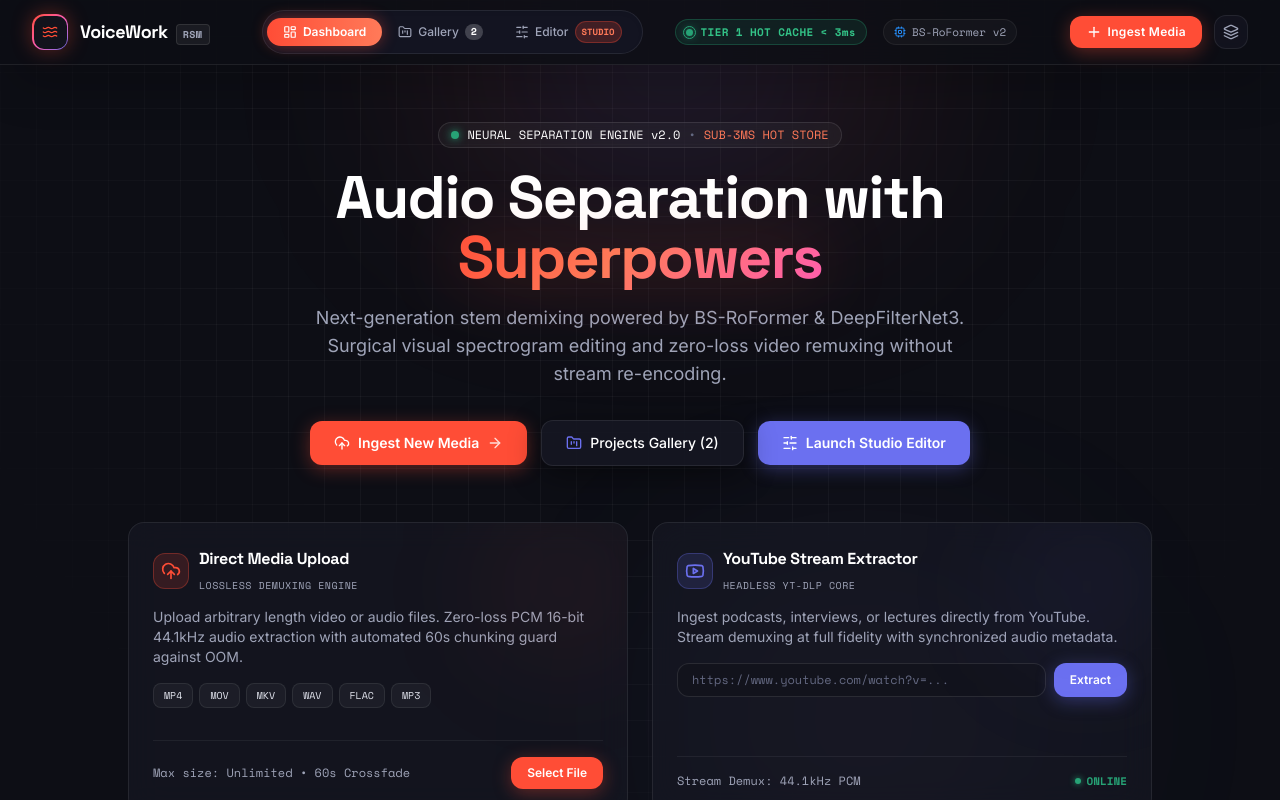
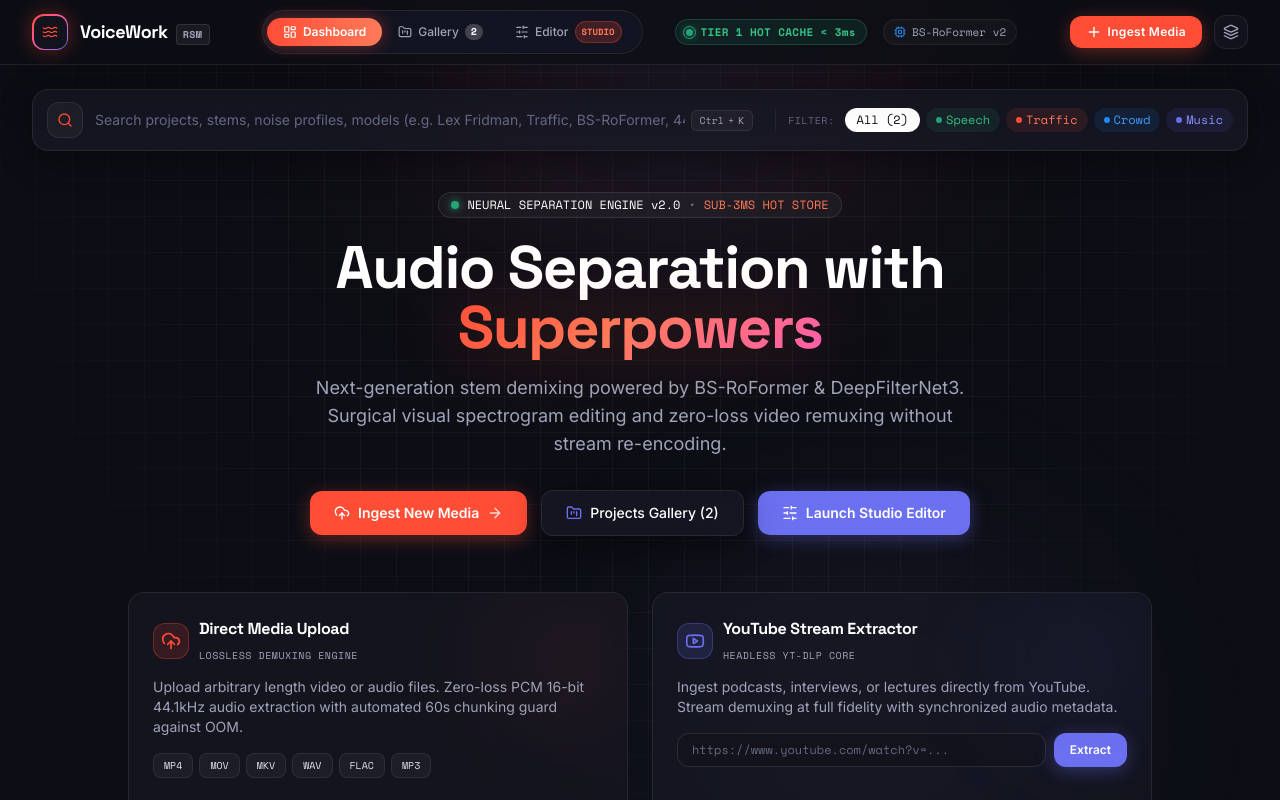
Before and after one commit to adityachourasia10329/voicework_rsm, a Next.js app in the folder frontend/: page / in a window 1280 px wide. Shown: the top 800 px of the page. Built offline with nearby package versions, Linux system fonts and the light colour scheme.

Commit message:
feat(search): add global search bar above dashboard and gallery with hotkey and stem filters

```diff
--- a/frontend/app/page.tsx
+++ b/frontend/app/page.tsx
@@ -1,6 +1,7 @@
 'use client';
 
-import React, { useState, useEffect } from 'react';
+import React, { useState, useEffect, useRef, useMemo } from 'react';
+import Link from 'next/link';
 import { Navbar } from '../components/Navbar';
 import { ProjectGallery } from '../components/ProjectGallery';
 import { IngestionModal } from '../components/IngestionModal';
@@ -21,7 +22,12 @@ import {
   Activity,
   Zap,
   Radio,
-  SlidersHorizontal
+  SlidersHorizontal,
+  Search,
+  X,
+  Clock,
+  Play,
+  Filter
 } from 'lucide-react';
 
 export default function HomePage() {
@@ -29,6 +35,12 @@ export default function HomePage() {
   const [activeTab, setActiveTab] = useState<'dashboard' | 'gallery' | 'editor'>('dashboard');
   const [isIngestOpen, setIsIngestOpen] = useState(false);
   const [ytUrl, setYtUrl] = useState('');
+
+  // Global Top-Level Search & Filter State (above dashboard & gallery)
+  const [globalSearchQuery, setGlobalSearchQuery] = useState('');
+  const [activeStemFilter, setActiveStemFilter] = useState<'ALL' | 'SPEECH' | 'TRAFFIC' | 'CROWD' | 'MUSIC'>('ALL');
+  const [isSearchFocused, setIsSearchFocused] = useState(false);
+  const searchInputRef = useRef<HTMLInputElement>(null);
 
   // Sync tab with URL search parameter if present
   useEffect(() => {
@@ -43,6 +55,18 @@ export default function HomePage() {
         window.location.href = '/editor';
       }
     }
+  }, []);
+
+  // Keyboard shortcut for quick search focus (Ctrl+K / Cmd+K)
+  useEffect(() => {
+    const handleKeyDown = (e: KeyboardEvent) => {
+      if ((e.ctrlKey || e.metaKey) && e.key.toLowerCase() === 'k') {
+        e.preventDefault();
+        searchInputRef.current?.focus();
+      }
+    };
+    window.addEventListener('keydown', handleKeyDown);
+    return () => window.removeEventListener('keydown', handleKeyDown);
   }, []);
 
   const handleTabChange = (tab: 'dashboard' | 'gallery' | 'editor') => {
@@ -69,6 +93,33 @@ export default function HomePage() {
     setIsIngestOpen(true);
   };
 
+  // Filter projects by global search query and selected stem category
+  const filteredProjects = useMemo(() => {
+    return projects.filter((p) => {
+      const q = globalSearchQuery.toLowerCase().trim();
+      const matchesText =
+        !q ||
+        p.title.toLowerCase().includes(q) ||
+        p.sourceType.toLowerCase().includes(q) ||
+        p.stems.some((s) => s.label.toLowerCase().includes(q) || s.type.toLowerCase().includes(q));
+
+      const matchesStem =
+        activeStemFilter === 'ALL' ||
+        (activeStemFilter === 'SPEECH' && p.stems.some((s) => s.type.includes('SPEECH'))) ||
+        (activeStemFilter === 'TRAFFIC' && p.stems.some((s) => s.type.includes('TRAFFIC'))) ||
+        (activeStemFilter === 'CROWD' && p.stems.some((s) => s.type.includes('CROWD'))) ||
+        (activeStemFilter === 'MUSIC' && p.stems.some((s) => s.type.includes('MUSIC')));
+
+      return matchesText && matchesStem;
+    });
+  }, [projects, globalSearchQuery, activeStemFilter]);
+
+  const formatDuration = (seconds: number) => {
+    const mins = Math.floor(seconds / 60);
+    const secs = Math.floor(seconds % 60);
+    return `${mins}:${secs < 10 ? '0' : ''}${secs}`;
+  };
+
   return (
     <div className="min-h-screen text-[#F3F4F8] font-sans">
       <Navbar
@@ -78,14 +129,163 @@ export default function HomePage() {
         projectCount={projects.length}
       />
 
-      <main className="max-w-7xl mx-auto px-4 sm:px-6 lg:px-8 pt-8 pb-24">
+      <main className="max-w-7xl mx-auto px-4 sm:px-6 lg:px-8 pt-6 pb-24">
+
+        {/* ============================================================ */}
+        {/* GLOBAL COMMAND & SEARCH BAR (Above Dashboard & Gallery Level)*/}
+        {/* ============================================================ */}
+        <section className="mb-8 relative z-30" aria-label="Global Workspace Search">
+          <div className="glass-panel rounded-2xl p-2 sm:p-2.5 border border-white/[0.08] shadow-2xl transition-all focus-within:border-[#FF4D36]/50 focus-within:shadow-[0_0_30px_rgba(255,77,54,0.18)]">
+            <div className="flex flex-col md:flex-row md:items-center gap-2.5">
+
+              {/* Search Input Container */}
+              <div className="relative flex-1 flex items-center">
+                <div className="w-9 h-9 rounded-xl bg-white/[0.04] border border-white/[0.08] flex items-center justify-center text-[#FF4D36] ml-1 flex-shrink-0">
+                  <Search className="w-4 h-4" />
+                </div>
+
+                <input
+                  ref={searchInputRef}
+                  type="text"
+                  placeholder="Search projects, stems, noise profiles, models (e.g. Lex Fridman, Traffic, BS-RoFormer, 44.1kHz)..."
+                  value={globalSearchQuery}
+                  onChange={(e) => setGlobalSearchQuery(e.target.value)}
+                  onFocus={() => setIsSearchFocused(true)}
+                  className="w-full bg-transparent pl-3 pr-20 py-2.5 text-xs sm:text-sm text-white placeholder-[#646982] focus:outline-none font-sans"
+                />
+
+                {/* Clear or Shortcut Pill */}
+                <div className="absolute right-3 flex items-center space-x-1.5">
+                  {globalSearchQuery ? (
+                    <button
+                      onClick={() => setGlobalSearchQuery('')}
+                      className="p-1 rounded-md text-[#9FA4B8] hover:text-white hover:bg-white/[0.08] transition-colors"
+                      title="Clear search"
+                    >
+                      <X className="w-4 h-4" />
+                    </button>
+                  ) : (
+                    <kbd className="hidden sm:inline-flex items-center space-x-1 text-[10px] font-mono px-2 py-0.5 rounded-md bg-white/[0.04] text-[#9FA4B8] border border-white/[0.08]">
+                      <span>Ctrl</span>
+                      <span>+</span>
+                      <span>K</span>
+                    </kbd>
+                  )}
+                </div>
+              </div>
+
+              {/* Quick Stem Filter Chips (Superlist Palette) */}
+              <div className="flex items-center space-x-1.5 overflow-x-auto pb-1 md:pb-0 px-1 border-t md:border-t-0 md:border-l border-white/[0.06] md:pl-3">
+                <span className="text-[10px] font-mono uppercase tracking-wider text-[#646982] hidden lg:inline mr-1">
+                  Filter:
+                </span>
+
+                <button
+                  onClick={() => setActiveStemFilter('ALL')}
+                  className={`px-3 py-1 rounded-xl text-xs font-mono font-medium transition-all flex-shrink-0 ${
+                    activeStemFilter === 'ALL'
+                      ? 'bg-white text-[#0D0E15] font-bold shadow-sm'
+                      : 'bg-white/[0.04] text-[#9FA4B8] hover:text-white hover:bg-white/[0.08]'
+                  }`}
+                >
+                  All ({projects.length})
+                </button>
+
+                <button
+                  onClick={() => setActiveStemFilter('SPEECH')}
+                  className={`px-2.5 py-1 rounded-xl text-xs font-mono font-medium transition-all flex-shrink-0 flex items-center space-x-1 ${
+                    activeStemFilter === 'SPEECH'
+                      ? 'bg-[#27A376] text-white font-bold shadow-[0_0_12px_rgba(39,163,118,0.4)]'
+                      : 'bg-[#27A376]/10 text-[#33C287] hover:bg-[#27A376]/20'
+                  }`}
+                >
+                  <span className="w-1.5 h-1.5 rounded-full bg-[#27A376]" />
+                  <span>Speech</span>
+                </button>
+
+                <button
+                  onClick={() => setActiveStemFilter('TRAFFIC')}
+                  className={`px-2.5 py-1 rounded-xl text-xs font-mono font-medium transition-all flex-shrink-0 flex items-center space-x-1 ${
+                    activeStemFilter === 'TRAFFIC'
+                      ? 'bg-[#FF4D36] text-white font-bold shadow-[0_0_12px_rgba(255,77,54,0.4)]'
+                      : 'bg-[#FF4D36]/10 text-[#FF7A59] hover:bg-[#FF4D36]/20'
+                  }`}
+                >
+                  <span className="w-1.5 h-1.5 rounded-full bg-[#FF4D36]" />
+                  <span>Traffic</span>
+                </button>
+
+                <button
+                  onClick={() => setActiveStemFilter('CROWD')}
+                  className={`px-2.5 py-1 rounded-xl text-xs font-mono font-medium transition-all flex-shrink-0 flex items-center space-x-1 ${
+                    activeStemFilter === 'CROWD'
+                      ? 'bg-[#258BF5] text-white font-bold shadow-[0_0_12px_rgba(37,139,245,0.4)]'
+                      : 'bg-[#258BF5]/10 text-[#429CFF] hover:bg-[#258BF5]/20'
+                  }`}
+                >
+                  <span className="w-1.5 h-1.5 rounded-full bg-[#258BF5]" />
+                  <span>Crowd</span>
+                </button>
+
+                <button
+                  onClick={() => setActiveStemFilter('MUSIC')}
+                  className={`px-2.5 py-1 rounded-xl text-xs font-mono font-medium transition-all flex-shrink-0 flex items-center space-x-1 ${
+                    activeStemFilter === 'MUSIC'
+                      ? 'bg-[#6B70F0] text-white font-bold shadow-[0_0_12px_rgba(107,112,240,0.4)]'
+                      : 'bg-[#6B70F0]/10 text-[#8E93FF] hover:bg-[#6B70F0]/20'
+                  }`}
+                >
+                  <span className="w-1.5 h-1.5 rounded-full bg-[#6B70F0]" />
+                  <span>Music</span>
+                </button>
+              </div>
+
+            </div>
+
+            {/* Live Instant Search Matches Dropdown (when query or active filter is active on dashboard) */}
+            {(globalSearchQuery.trim().length > 0 || activeStemFilter !== 'ALL') && (
+              <div className="mt-2.5 pt-2.5 border-t border-white/[0.08] px-2 flex flex-wrap items-center justify-between gap-3 text-xs font-mono">
+                <div className="flex items-center space-x-2 text-[#9FA4B8]">
+                  <span>Found</span>
+                  <span className="px-2 py-0.5 rounded-full bg-[#FF4D36]/15 text-[#FF7A59] font-bold">
+                    {filteredProjects.length} matching workspace{filteredProjects.length === 1 ? '' : 's'}
+                  </span>
+                  {globalSearchQuery && (
+                    <span>for &ldquo;<span className="text-white font-semibold">{globalSearchQuery}</span>&rdquo;</span>
+                  )}
+                </div>
+
+                <div className="flex items-center space-x-3">
+                  <button
+                    onClick={() => handleTabChange('gallery')}
+                    className="text-[#6B70F0] hover:text-[#8E93FF] font-semibold flex items-center space-x-1 transition-colors"
+                  >
+                    <span>View all in Gallery</span>
+                    <ArrowRight className="w-3.5 h-3.5" />
+                  </button>
+
+                  <button
+                    onClick={() => {
+                      setGlobalSearchQuery('');
+                      setActiveStemFilter('ALL');
+                    }}
+                    className="text-[#9FA4B8] hover:text-white transition-colors"
+                  >
+                    Reset Filter
+                  </button>
+                </div>
+              </div>
+            )}
+          </div>
+        </section>
+
         {activeTab === 'dashboard' ? (
           /* ============================================================ */
           /* DASHBOARD VIEW (Futuristic Workstation & Superlist Hero)     */
           /* ============================================================ */
           <div className="space-y-10 max-w-5xl mx-auto">
             {/* Grounded Futuristic Hero Section (Superlist Style) */}
-            <div className="text-center max-w-3xl mx-auto pt-6 pb-4">
+            <div className="text-center max-w-3xl mx-auto pt-2 pb-4">
 
               {/* Telemetry Badge */}
               <div className="inline-flex items-center space-x-2 px-3 py-1 rounded-full bg-white/[0.04] border border-white/[0.1] text-xs font-mono text-[#9FA4B8] mb-5 backdrop-blur-md">
@@ -124,7 +324,7 @@ export default function HomePage() {
                   className="glass-panel px-6 py-3 rounded-xl text-sm font-medium text-white hover:bg-white/[0.08] hover:border-white/[0.2] transition-all flex items-center space-x-2"
                 >
                   <FolderKanban className="w-4 h-4 text-[#6B70F0]" />
-                  <span>Projects Gallery ({projects.length})</span>
+                  <span>Projects Gallery ({filteredProjects.length})</span>
                 </button>
 
                 <button
@@ -228,7 +428,7 @@ export default function HomePage() {
               </div>
             </div>
 
-            {/* Active Projects Quick Access Banner (Superlist Purple/Indigo theme) */}
+            {/* Active Projects Quick Access Banner */}
             <div className="glass-panel-elevated p-6 rounded-2xl flex flex-col sm:flex-row sm:items-center justify-between gap-5 relative overflow-hidden">
               <div className="absolute -left-10 top-0 bottom-0 w-24 bg-gradient-to-r from-[#6B70F0]/20 to-transparent pointer-events-none" />
 
@@ -238,7 +438,7 @@ export default function HomePage() {
                 </div>
                 <div>
                   <h4 className="text-base font-heading font-bold text-white">
-                    {projects.length} Workspaces in Hot Cache Repository
+                    {filteredProjects.length} Workspaces in Hot Cache Repository
                   </h4>
                   <p className="text-xs text-[#9FA4B8] mt-0.5 max-w-xl">
                     Multi-stem isolated sessions ready for spectrogram frequency inspection, surgical time-bracket flagging, and video remuxing.
@@ -255,7 +455,7 @@ export default function HomePage() {
               </button>
             </div>
 
-            {/* Core Pipeline Architecture Specs Strip (bpssite Industrial style) */}
+            {/* Core Pipeline Architecture Specs Strip */}
             <div className="glass-panel rounded-2xl p-6">
               <div className="flex items-center justify-between mb-4 pb-3 border-b border-white/[0.08]">
                 <div className="text-xs font-mono font-bold text-[#9FA4B8] uppercase tracking-wider flex items-center space-x-2">
@@ -326,7 +526,7 @@ export default function HomePage() {
             </div>
 
             <ProjectGallery
-              projects={projects}
+              projects={filteredProjects}
               onOpenIngest={() => setIsIngestOpen(true)}
             />
           </div>
```
